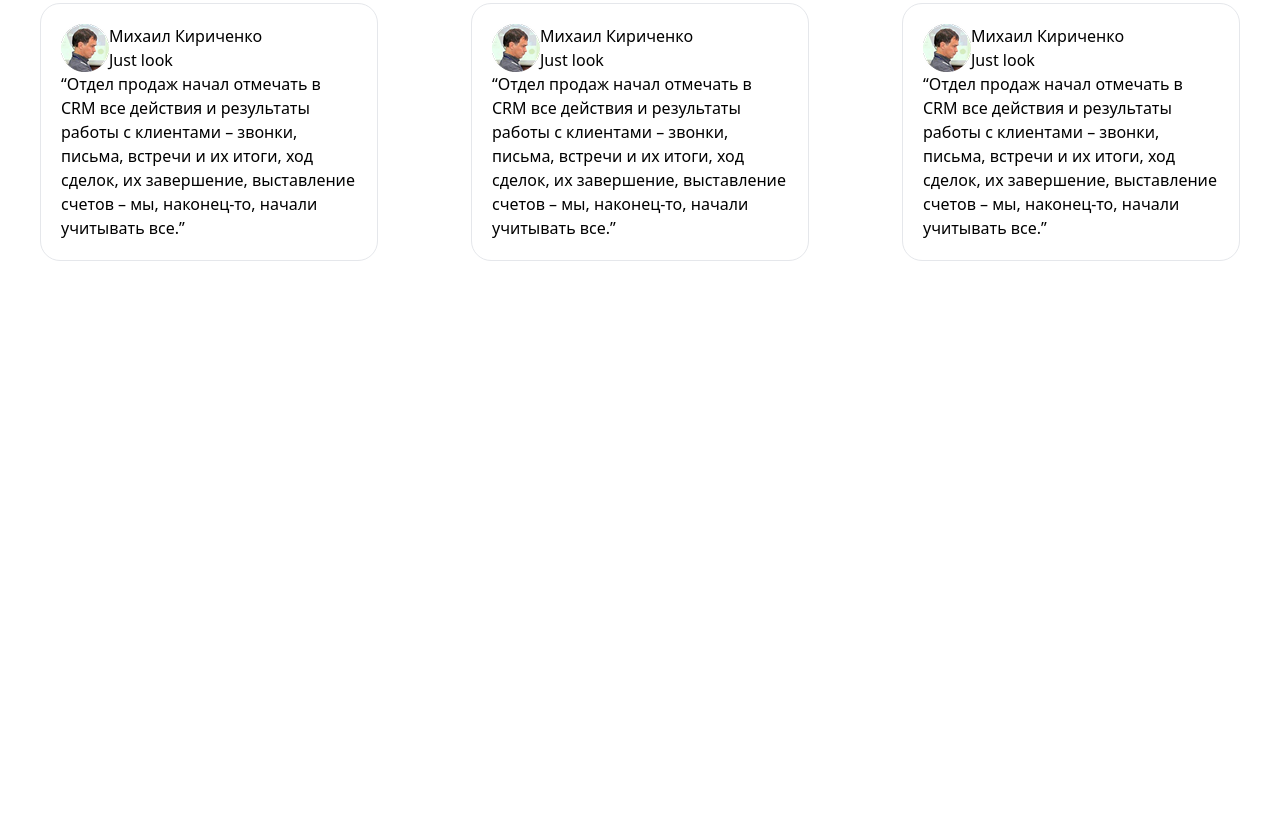
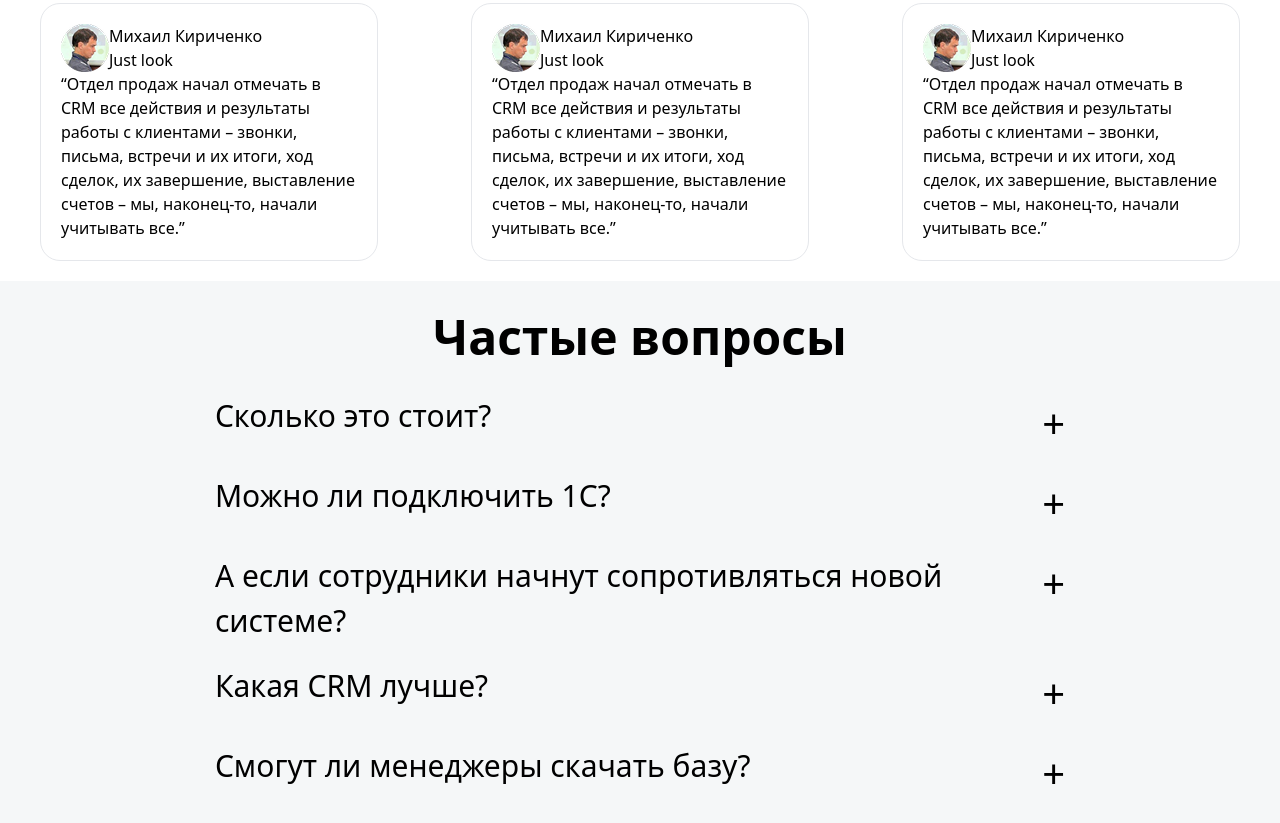
Before and after one commit to smuhriddin2006/Home_Project_3, a website: page src/index.html in a window 1280 px wide. Shown: the part 2993-3816 px from the top of the page. Before the commit the page ends 3274 px from the top, so only its background shows below. Drawn offline with nearby package versions, Linux system fonts and the light colour scheme; files that its build step writes are made by us from their sources.

Commit message:
almost finished

```diff
--- a/src/index.html
+++ b/src/index.html
@@ -106,7 +106,7 @@
     </section>
 
 
-    <!-- <section class="max-w-[1600px] m-auto  bg-[#F5F7F8] p-[20px]">
+     <section class="max-w-[1600px] m-auto  bg-[#F5F7F8] p-[20px]">
         <article class="flex flex-col items-center gap-[20px]">
             <h2 class="text-[48px] text-[#000000] font-[900]">Частые вопросы</h2>
             <article class="flex flex-col gap-[20px]">
@@ -132,7 +132,7 @@
             </div>
             </article>
         </article>
-    </section> -->
+    </section>
    </main>
 </body>
 </html>
```
